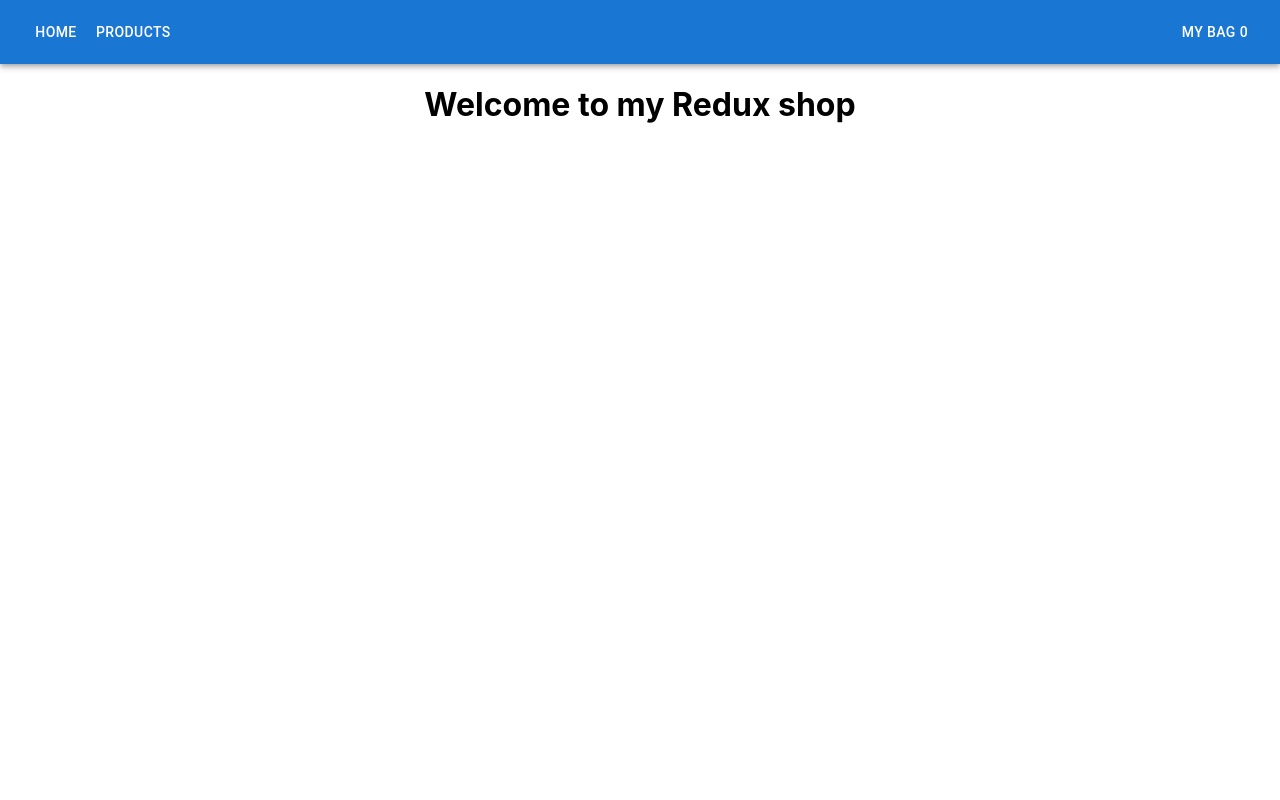
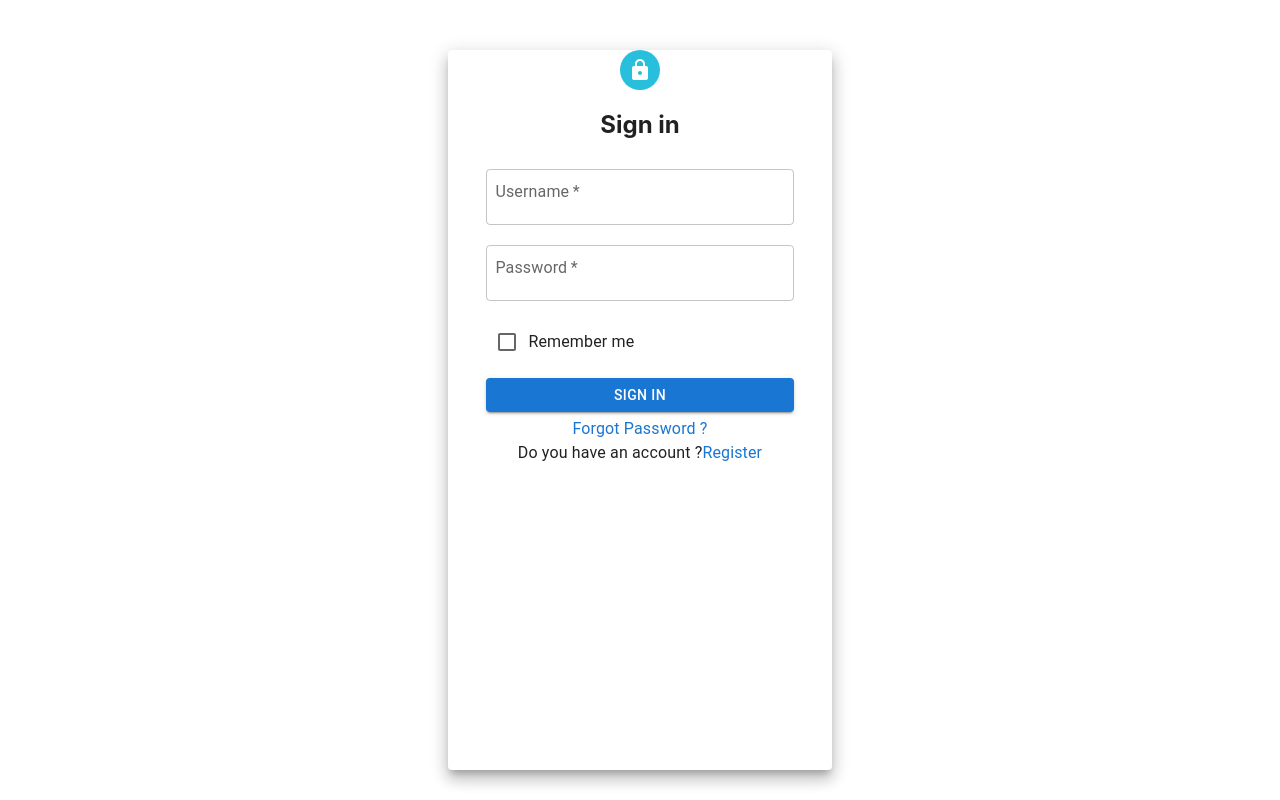
Before and after one commit to ramalakshmi198/rama-198, a React (Create React App) app in the folder my-app/: page / in a window 1280 px wide. Built offline with nearby package versions, Linux system fonts and the light colour scheme.

Commit message:
installed react router dom and added search input and lot of other changes

```diff
--- a/my-app/src/App.js
+++ b/my-app/src/App.js
@@ -6,21 +6,25 @@ import { Route,Routes,BrowserRouter as Router } from 'react-router-dom';
 import Cart from './Components/Cart';
 import RootLayout from './Components/RootLayout';
 import NavBarPanel from './Components/NavBarPanel';
+import { Login } from './Components/Login';
 
 
 
 
 
-function App() {
+function App(props) {
 
 
 
   return (
     <Box className="App">
-      <NavBarPanel />
+       {/* <NavBarPanel /> */}
+
 <Router>
       <Routes>
-        <Route path="/" element={<RootLayout />} />
+        <Route path="/" element={<Login />} />
+        <Route path="/dashboard" element={<RootLayout />} />
+
         <Route path="/cart" element={<Cart />} />
         <Route path="/products" element={<Products/>}/>
       </Routes>
--- /dev/null
+++ b/my-app/src/Components/Login.js
@@ -0,0 +1,115 @@
+import React , { useState} from 'react'
+import Grid from '@mui/material/Grid2';
+import Paper from '@mui/material/Paper';
+import { Avatar, TextField, Typography } from '@mui/material';
+import LockIcon from '@mui/icons-material/Lock';
+import FormControlLabel from '@mui/material/FormControlLabel';
+import Checkbox from '@mui/material/Checkbox';
+import Button from '@mui/material/Button';
+import Link from '@mui/material/Link';
+import { useNavigate } from 'react-router-dom';
+
+export const Login = () => {
+
+  const [userDetails, setUserDetails] = useState({
+    userName :'',
+    password:''
+  })
+// const [isAuthenticate,setIsAuthenticate] = useState('false')
+
+let navigate = useNavigate()
+  const handleChange = (e)=>{
+    const newUserDetails = {...userDetails, [e.target.name]:e.target.value}
+    setUserDetails(newUserDetails)
+  }
+  const handleSubmit =(e)=>{
+    e.preventDefault()
+    console.log( userDetails)
+    if (userDetails.userName !=="" && userDetails.password!==""){
+      // setIsAuthenticate(true)
+      navigate('/dashboard')
+    }
+
+  }
+
+    const paperStyle={
+        padding:'20',height:'90vh',width:'30%',margin:'50px auto 10px'
+    }
+    const avatarStyle={
+        backgroundColor:'#28bfdd',
+          }
+    const textFieldStyle={
+width:'80%',
+padding:"5px",
+margin:"5px"
+    }
+  return (
+    <Grid>
+        <Paper style={paperStyle} elevation={10}>
+
+            <Grid align='center'   >
+
+            <Avatar style={avatarStyle} ><LockIcon/></Avatar>
+
+        <h2>Sign in</h2>
+        </Grid>
+        <TextField
+        label='Username'
+        placeholder='Enter Username'
+        required
+        style={textFieldStyle}
+        onChange={handleChange}
+        name='userName'
+        value={userDetails.userName}
+        />
+         <TextField
+        label='Password'
+        name='password'
+        placeholder='Enter Password'
+        type='password'
+        required
+        style={textFieldStyle}
+        onChange={handleChange}
+        value={userDetails.password}
+
+
+
+
+        />
+
+        <FormControlLabel control={<Checkbox  />}
+        style={textFieldStyle}
+
+        label="Remember me" />
+       <Button
+       type='submit'
+       variant='contained'
+       style={textFieldStyle}
+       onClick={handleSubmit}
+
+
+>SIGN IN
+       </Button>
+       <br></br>
+<Typography >
+       <Link href="#" underline="hover">
+       Forgot Password ?
+      </Link>
+      </Typography>
+      <Typography
+
+      >Do you have an account ?
+      <Link href="#" underline="hover">
+       Register
+      </Link>
+      </Typography>
+
+
+        </Paper>
+
+
+
+
+        </Grid>
+  )
+}
--- a/my-app/src/Components/Products.js
+++ b/my-app/src/Components/Products.js
@@ -4,28 +4,49 @@ import Paper from '@mui/material/Paper';
 import Grid from '@mui/material/Grid2';
 import ProductDetails from  './ProductDetails'
 import Typography from '@mui/material/Typography';
+import NavBarPanel from './NavBarPanel';
+import TextField from '@mui/material/TextField';
 
-const Products = () => {
+const Products = (props) => {
 const [products,setProducts]=useState([])
+const [filterProducts,setFilterProducts ]=useState([])
+
+
 useEffect(()=>{
     fetch('https://fakestoreapi.com/products')
-    .then(res=>res.json())
-    .then(data=>
+    .then(res=>
+      res.json())
+    .then(data=>{
 
-        setProducts(data))
+        setProducts(data)
+        setFilterProducts(data)
+
+    }
+
+      )
+        .catch(err=>console.log(err))
 
     },[])
 
-
+    const handleFilter=(event)=>{
+      setProducts(filterProducts.filter(f=>f.title.toLowerCase().includes(event.target.value)))
+    }
 
   return (
     <>
-   {/* <Container> */}
+              <NavBarPanel />
+
    <Typography variant='h4' color='black'>Dashboard Details</Typography>
+
    <Paper elevation={10} style={{padding:'1.5em'}}>
+    <TextField
+    fullWidth
+    id="outlined-search" label="Search Products..." type="search"
+    onChange={handleFilter}
+
+    />
    <Grid container direction='row' spacing={2} alignItems="stretch">
-        {products.map(product=>(
-          // <Grid item style={{height:'100%', width:'50%'}}   xs={12} md={6}key={product.id}>
+        {products&&products.map(product=>(
             <Grid item key={product.id} xs={12} md={6} >
 <ProductDetails product={product}/>
 
@@ -37,7 +58,8 @@ useEffect(()=>{
 
     </Grid>
     </Paper>
-   {/* </Container> */}
+
+
 
     </>
   )
--- a/package.json
+++ b/package.json
@@ -3,6 +3,7 @@
     "web-vitals": "^4.2.4"
   },
   "dependencies": {
+    "@toolpad/core": "^0.12.0",
     "react-router-dom": "^7.1.1"
   }
 }
```
Also changed, not shown: 1 other file (tests, documents, lock files or other folders).
